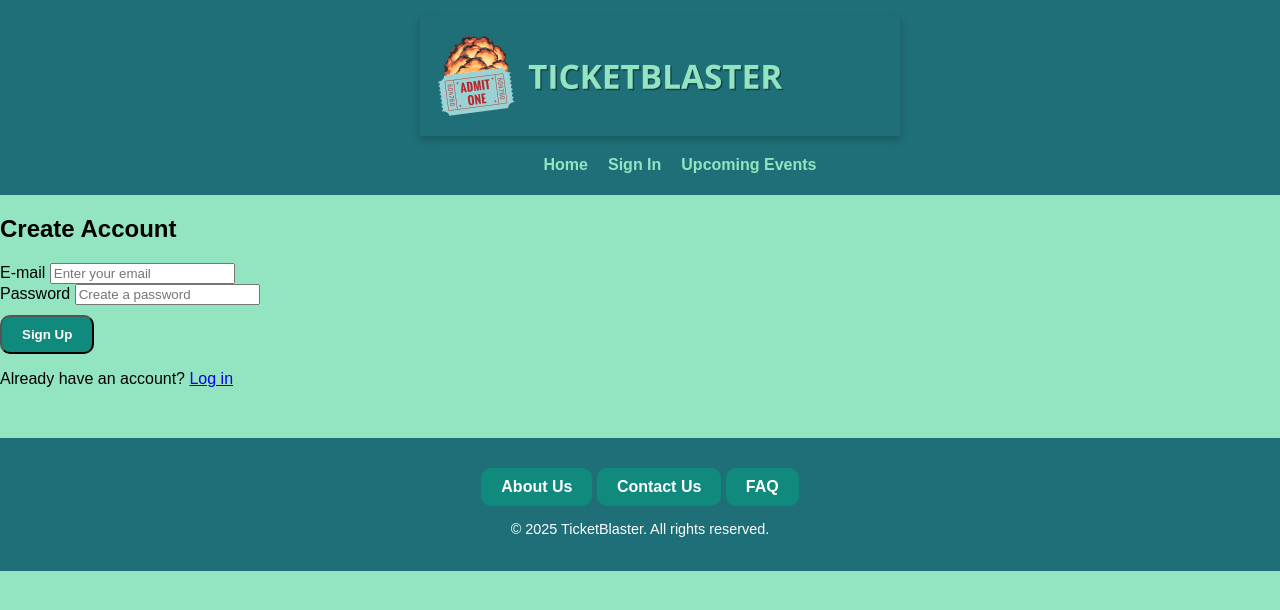
After one commit to nuaracosta/ticketblaster, a PHP site: page /signup.html in a window 1280 px wide. The commit adds this page. Shown: the top 610 px of the page. Run offline with PHP 8.4, Linux system fonts and the light colour scheme.

Commit message:
added these

```diff
--- /dev/null
+++ b/signup.html
@@ -0,0 +1,71 @@
+<!DOCTYPE html>
+<html lang="en">
+
+<head>
+    <meta charset="UTF-8">
+    <meta name="viewport" content="width=device-width, initial-scale=1.0">
+    <title>SignUp | TicketBlaster</title>
+
+    <!-- Link to your CSS -->
+    <link rel="stylesheet" href="styles.css">
+</head>
+
+<body>
+
+    <!-- Header / Navigation -->
+    <header>
+        <nav>
+            <img src="img/header-ticketmaster.png" alt="TicketBlaster Logo">
+            <ul class="nav-links">
+                <li><a href="home.html" class="active">Home</a></li>
+                <li><a href="signin.html">Sign In</a></li>
+                <li><a href="upcoming-events.html">Upcoming Events</a></li>
+            </ul>
+        </nav>
+    </header>
+
+    <!-- Hero Section -->
+    <div class="signup-container">
+    <form class="signup-form" action="signup.php" method="POST">
+        <h2>Create Account</h2>
+
+        <div class="input-group">
+            <label for="email">E-mail</label>
+            <input
+                type="email"
+                id="email"
+                name="email"
+                placeholder="Enter your email"
+                required>
+        </div>
+
+        <div class="input-group">
+            <label for="password">Password</label>
+            <input
+                type="password"
+                id="password"
+                name="password"
+                placeholder="Create a password"
+                required>
+        </div>
+
+        <button type="submit" class="btn">Sign Up</button>
+
+        <p class="signup-text">
+            Already have an account?
+            <a href="signin.html">Log in</a>
+        </p>
+    </form>
+</div>
+
+    <!-- Footer -->
+    <footer>
+        <a href="aboutus.html" class="btn">About Us</a>
+        <a href="contactus.html" class="btn">Contact Us</a>
+        <a href="faq.html" class="btn">FAQ</a>
+
+        <p>&copy; 2025 TicketBlaster. All rights reserved.</p>
+    </footer>
+</body>
+
+</html>
```
Also changed, not shown: dashboard.php (added, +11 -0 lines), db.php (added, +12 -0 lines), signin.php (added, +34 -0 lines), signup.php (+13 -16 lines), 1 other file.
